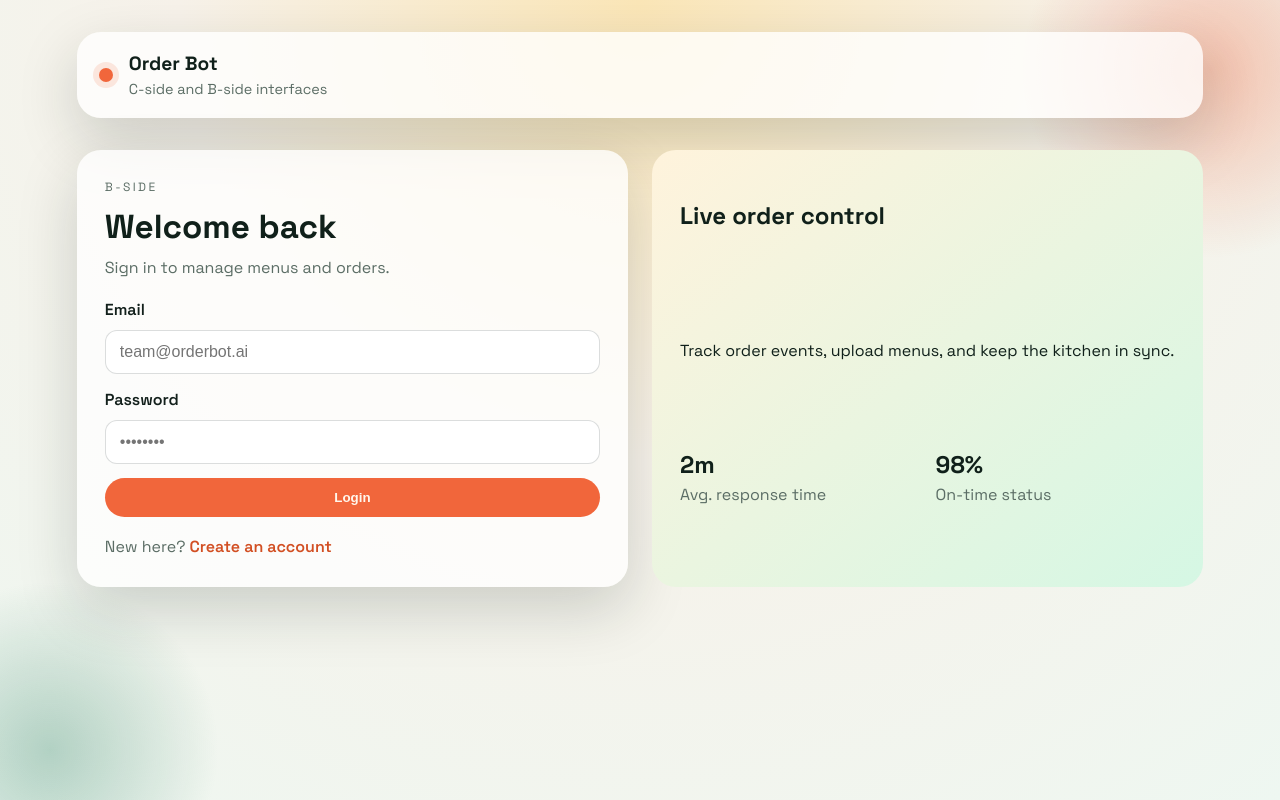
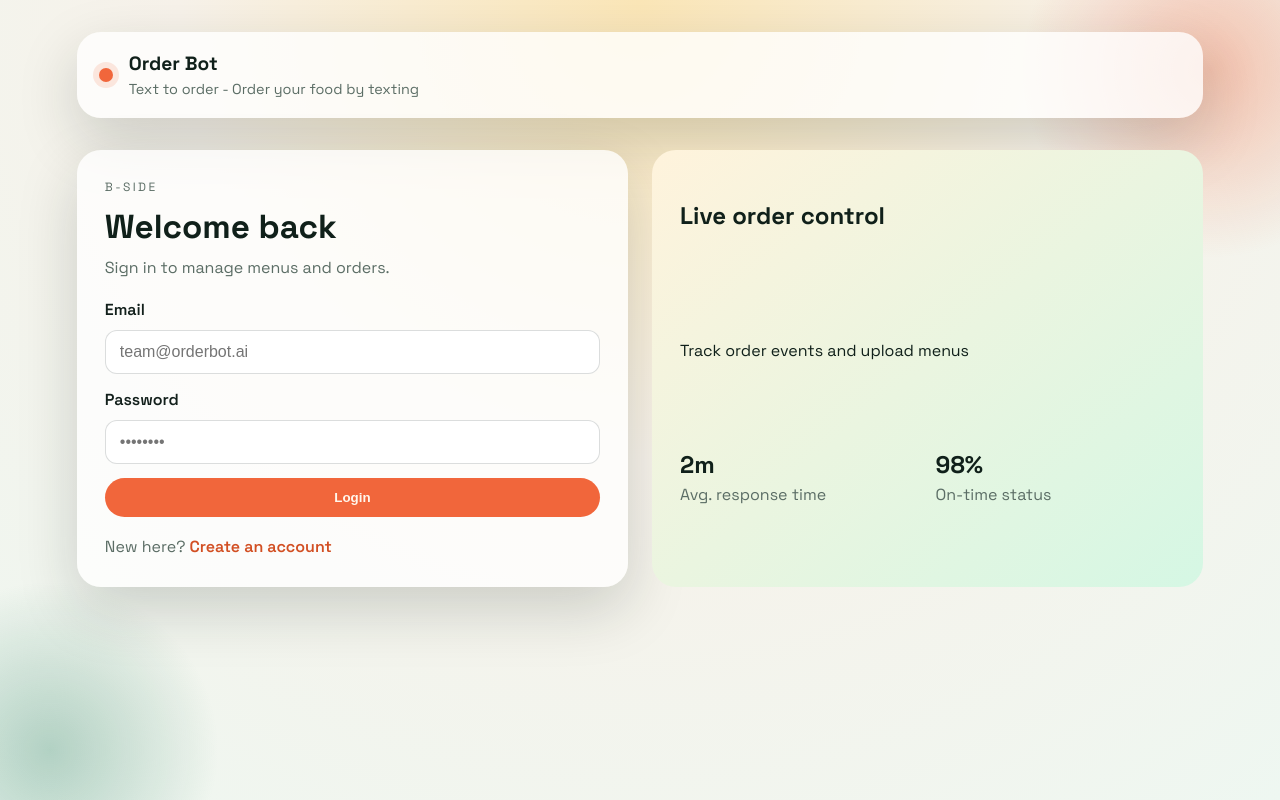
Before and after one commit to RockkLee/order-bot, a Vue app in the folder order-bot-frontend/: page /b/login in a window 1280 px wide. Built offline with nearby package versions, Linux system fonts and the light colour scheme; no server answers; the HTML template or start-up script is replaced by a standard one.

Commit message:
Adjust some frontend text

```diff
--- a/order-bot-frontend/src/App.vue
+++ b/order-bot-frontend/src/App.vue
@@ -7,7 +7,7 @@
         <span class="brand-dot" />
         <div>
           <p class="brand-title">Order Bot</p>
-          <p class="brand-subtitle">C-side and B-side interfaces</p>
+          <p class="brand-subtitle">Text to order - Order your food by texting</p>
         </div>
       </div>
     </header>
--- a/order-bot-frontend/src/views/BDashboard.vue
+++ b/order-bot-frontend/src/views/BDashboard.vue
@@ -209,12 +209,12 @@ const canSubmit = computed(
     publishState.value !== 'publishing',
 )
 
-const canPublish = computed(
-  () =>
-    menuItems.value.length > 0 &&
-    submitState.value !== 'submitting' &&
-    publishState.value !== 'publishing',
-)
+// const canPublish = computed(
+//   () =>
+//     menuItems.value.length > 0 &&
+//     submitState.value !== 'submitting' &&
+//     publishState.value !== 'publishing',
+// )
 
 const submitMenu = async () => {
   submitMessage.value = ''
@@ -355,7 +355,7 @@ onMounted(async () => {
     <header class="panel-top">
       <div>
         <p class="eyebrow">B-side</p>
-        <h1>Operations control</h1>
+        <h1>Menu & Order Management</h1>
         <p class="panel-subtitle">Manage menu updates and live orders.</p>
       </div>
       <div class="panel-actions">
@@ -413,7 +413,7 @@ onMounted(async () => {
               <button
                 type="button"
                 class="icon-btn"
-                :disabled="!canPublish"
+                :disabled="!canSubmit"
                 aria-label="Publish menu to c-Side"
                 title="Publish menu to c-Side"
                 @click="publishMenu"
--- a/order-bot-frontend/src/views/BLogin.vue
+++ b/order-bot-frontend/src/views/BLogin.vue
@@ -80,7 +80,7 @@ const submit = async () => {
     </div>
     <aside class="auth-aside">
       <h2>Live order control</h2>
-      <p>Track order events, upload menus, and keep the kitchen in sync.</p>
+      <p>Track order events and upload menus</p>
       <div class="metric-grid">
         <div>
           <h3>2m</h3>
--- a/order-bot-frontend/src/views/CSide.vue
+++ b/order-bot-frontend/src/views/CSide.vue
@@ -182,8 +182,8 @@ const sendMessage = async () => {
     <header class="panel-top">
       <div>
         <p class="eyebrow">C-side</p>
-        <h1>Guest experience</h1>
-        <p class="panel-subtitle">No login needed. Tap a view to switch.</p>
+        <h1>Text • Order • Enjoy</h1>
+        <p class="panel-subtitle">Ordering via Text</p>
       </div>
       <div class="panel-actions">
         <button
```
